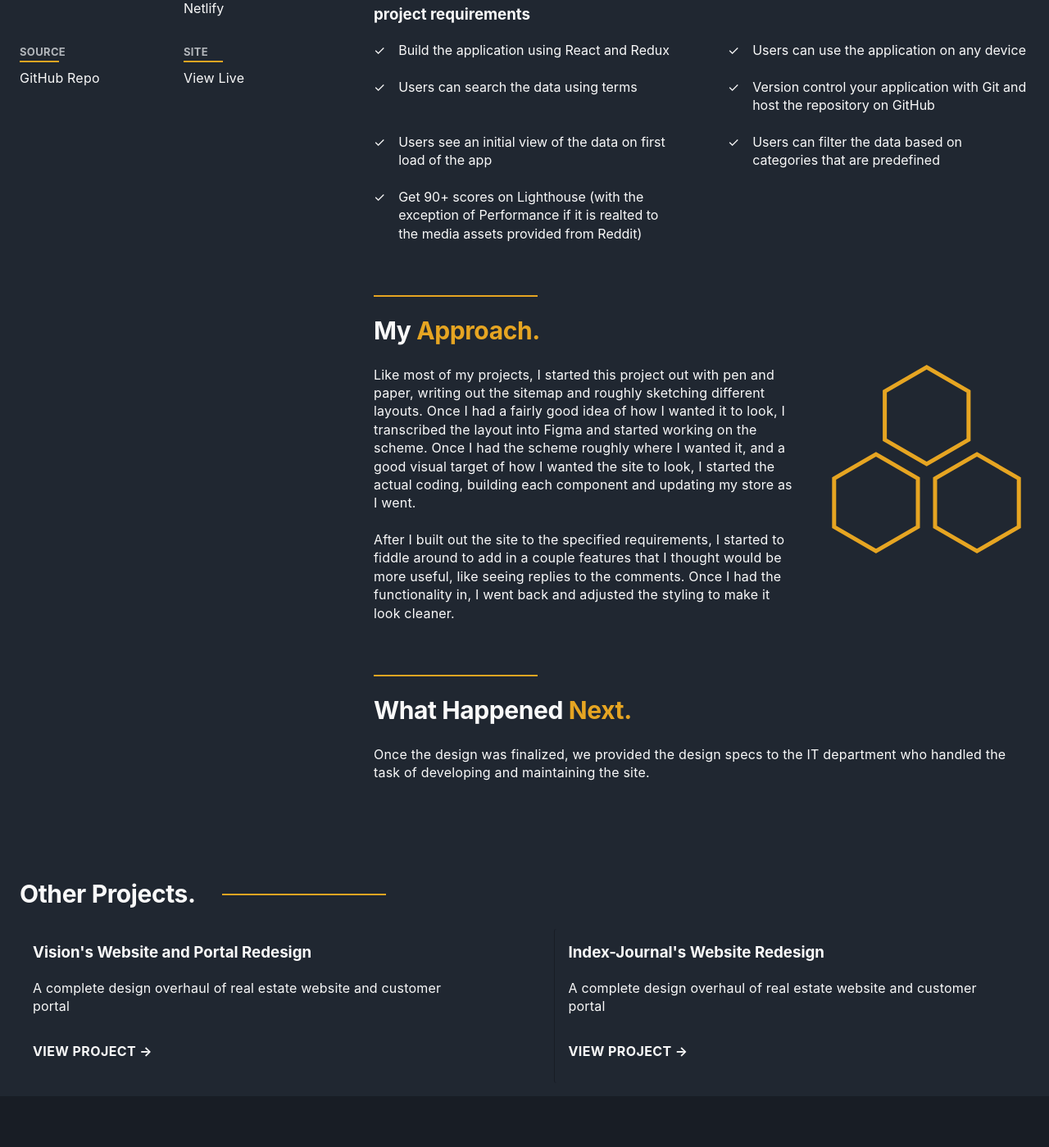
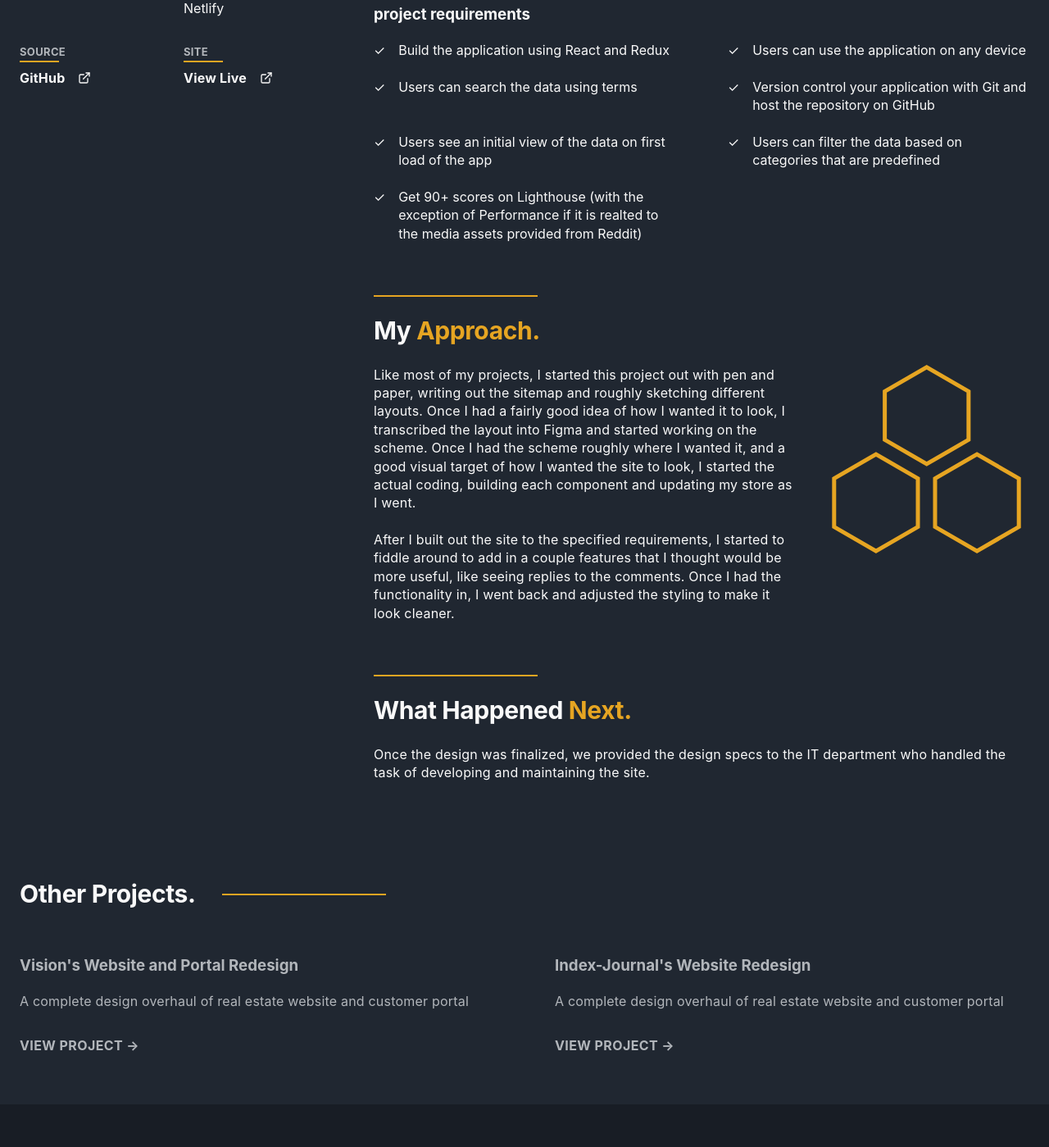
Before and after one commit to NeffCodes/Portfolio-v2.0, a Next.js app: page /projects/mini-reddit in a window 1280 px wide. Shown: the part 337-1736 px from the top of the page at 82% size. Built offline with nearby package versions, Linux system fonts and the light colour scheme.

Commit message:
Update hover state stylings throughout site

```diff
--- a/src/common/components/ArticleHeader/ArticleHeader.js
+++ b/src/common/components/ArticleHeader/ArticleHeader.js
@@ -1,4 +1,5 @@
-import styles from './ArticleHeader.module.css';
+import { FiExternalLink } from 'react-icons/fi'
+import styles from './ArticleHeader.module.css'
 
 export default function ArticleHeader ({
   position = ["Creator"],
@@ -65,29 +66,39 @@ export default function ArticleHeader ({
       {source && (
         <div className={styles.item}>
           <h3 className={styles.item_title}>Source</h3>
+          <div className={styles.link_container}>
               <a
                 href={source.link}
                 target='_blank'
                 rel="noreferrer"
+                aria-label={source.text}
+                className={styles.link}
               >
                 {source.text}
               </a>
+              <FiExternalLink/>
+          </div>
         </div>
       )}
 
       {site && (
         <div className={styles.item}>
           <h3 className={styles.item_title}>Site</h3>
+          <div className={styles.link_container}>
               <a
                 href={site.link}
                 target='_blank'
                 rel="noreferrer"
+                aria-label={site.text}
+                className={styles.link}
               >
                 {site.text}
               </a>
+              <FiExternalLink/>
+          </div>
+
         </div>
       )}
-
     </aside>
   );
 }
--- a/src/common/components/ArticleHeader/ArticleHeader.module.css
+++ b/src/common/components/ArticleHeader/ArticleHeader.module.css
@@ -7,7 +7,7 @@
 
 .item {
   flex: 1 1 50%;
-  padding-right:1rem;
+  padding-right: 1rem;
 }
 
 .item_title {
@@ -31,8 +31,34 @@
   background-color: var(--orange);
 }
 
+.link_container {
+  display: flex;
+  align-items: center;
+}
+
+.link {
+  position: relative;
+  font-weight: bold;
+  margin-right: 1rem;
+}
+
+.link::after {
+  content: '';
+  position: absolute;
+  bottom: -3px;
+  left: 0;
+  width: 0;
+  height: 1px;
+  background-color: var(--white);
+  transition: 0.2s ease-in-out;
+}
+
+.link_container:hover .link::after, .link_container:focus .link::after {
+  width: 100%;
+}
+
 /* tablets and up */
-@media screen and (min-width:768px){
+@media screen and (min-width:768px) and (min-height: 768px) {
   .container {
     position: -webkit-sticky;
     position: sticky;
--- a/src/common/components/articleBody/ArticleBody.module.css
+++ b/src/common/components/articleBody/ArticleBody.module.css
@@ -10,7 +10,7 @@
 }
 
 /* tablets and up */
-@media screen and (min-width:768px){
+@media screen and (min-width:768px) and (min-height: 768px){
   .container {
     width: 66%;
   }
--- a/src/common/components/footer/Footer.module.css
+++ b/src/common/components/footer/Footer.module.css
@@ -12,12 +12,19 @@
 }
 
 .email {
+  position: relative;
   display: inline-block;
   font-weight: bold;
   padding: 0.5rem 0;
   margin-top: 1rem;
   margin-right: auto;
+  border-bottom: 2px solid var(--white-navy-tint);
+  transition: 0.2s ease-in-out;
+}
+
+.email:hover, .email:focus {
   border-bottom: 2px solid var(--white);
+  filter:drop-shadow(0 2px 4px rgba(0,0,0,0.4));
 }
 
 .image {
--- a/src/common/components/nav/Nav.js
+++ b/src/common/components/nav/Nav.js
@@ -38,6 +38,7 @@ export default function Nav(){
             animate={{opacity:1}}
             transition={{duration: 0.6}}
             tabIndex="0"
+            aria-label='Home'
           >
             <div className={styles.logoContainer}>
               <Image src={logo} alt="James Neff Logo" />
--- a/src/common/components/nav/Nav.module.css
+++ b/src/common/components/nav/Nav.module.css
@@ -19,10 +19,12 @@
 .logoContainer {
     width: 1.5rem;
     height: 1.5rem;
+    transition: 0.3s ease-in-out;
 }
 
 .logoContainer:hover {
-    cursor: pointer;
+    scale: 1.1;
+    filter:drop-shadow(0 2px 4px rgba(0,0,0,0.4));
 }
 
 .linkContainer {
@@ -43,12 +45,16 @@
     margin-left: 1.5rem;
     position: relative;
     height: 32px;
-    transition: 0.3s ease-in-out;
+    border-bottom: 1px solid var(--navy);
+    transition: 0.2s ease-in-out;
     color: var(--white-navy-tint);
 }
 
 .link:hover, .link:focus {
-    opacity: 1 !important;
+    color: var(--white);
+    border-bottom: 1px solid var(--orange);
+      filter:drop-shadow(0 2px 4px rgba(0,0,0,0.4));
+
 }
 
 .underline {
--- a/src/common/components/otherProjects/OtherProjects.module.css
+++ b/src/common/components/otherProjects/OtherProjects.module.css
@@ -1,7 +1,7 @@
 .container {
   margin-top: 6rem;
+}
 
-}
 .title_container {
   display: flex;
   align-items: center;
@@ -40,9 +40,10 @@
 
 .link_card {
   position: relative;
-  padding: 1rem;
+  padding: 2rem 0;
   border-radius: 3px;
   transition: 0.2s ease-in-out;
+    color: var(--white-navy-tint)
 
 }
 .link_card + .link_card {
@@ -52,12 +53,12 @@
 @media screen and (min-width:768px){
   .link_card + .link_card {
     border-top: none;
-    border-left: 1px solid var(--navy);
   }
 }
 
 .link_card{
   z-index: 2;
+  flex: 1 1 0;
 }
 .link_card::before {
   content: '';
@@ -66,16 +67,19 @@
   top: 0;
   bottom: 0;
   width:0;
-  background: var(--navy-lightest);
+  /* border: 1px solid var(--navy-light); */
   border-radius: 3px;
   z-index: -1;
   transition: 0.2s ease-in-out;
 }
 .link_card:hover{
   cursor: pointer;
+  filter: drop-shadow(0 2px 4px rgba(0,0,0,0.6));
+    color: var(--white);
 }
 .link_card:hover::before, .link_card:focus::before {
   width: 100%;
+
 }
 
 .link_card:hover .link::after, .link_card:focus .link::after {
--- a/src/pages/projects/mini-reddit.js
+++ b/src/pages/projects/mini-reddit.js
@@ -12,7 +12,7 @@ const position  = ["Creator"];
 const organization = ["Course Project"];
 const work = ["Web Design", "Front-end Development"];
 const stack = ["React", "Redux", "Reddit API", "Figma", "Netlify"];
-const source = {text:"GitHub Repo", link: "https://github.com/persigio/mini-reddit"};
+const source = {text:"GitHub", link: "https://github.com/persigio/mini-reddit"};
 const site = {text:"View Live", link: "https://jneff-mini-reddit.netlify.app/"};
 
 const ArticlePage = () => {
--- a/src/styles/ArticlePage.module.css
+++ b/src/styles/ArticlePage.module.css
@@ -69,7 +69,7 @@
 }
 
 /* tablets and up */
-@media screen and (min-width:768px){
+@media screen and (min-width:768px) and (min-height: 768px) {
   .article_container {
     flex-direction: row;
     gap: 2rem;
--- a/src/styles/globals.css
+++ b/src/styles/globals.css
@@ -74,3 +74,7 @@ p,a {
   height: 2px;
   max-width: 200px;
 }
+
+a {
+  cursor: pointer;
+}
```
Lines whose indentation alone changed are shown as unchanged.
